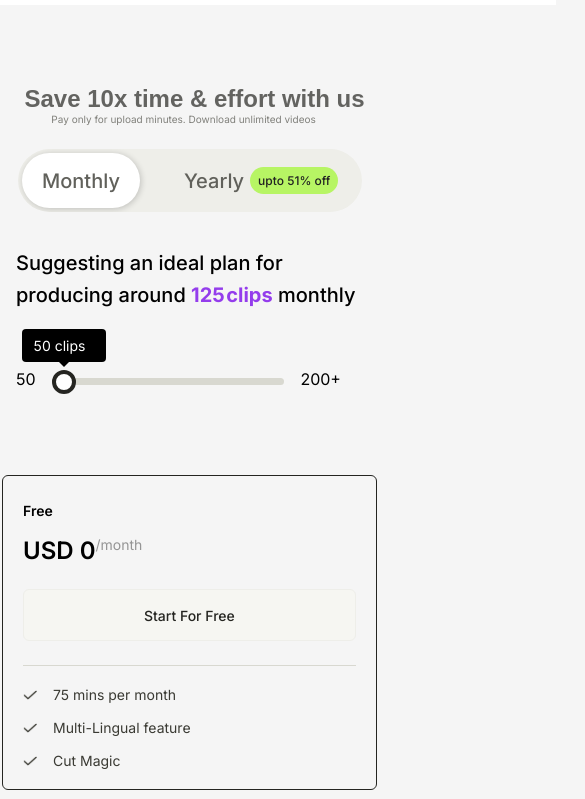
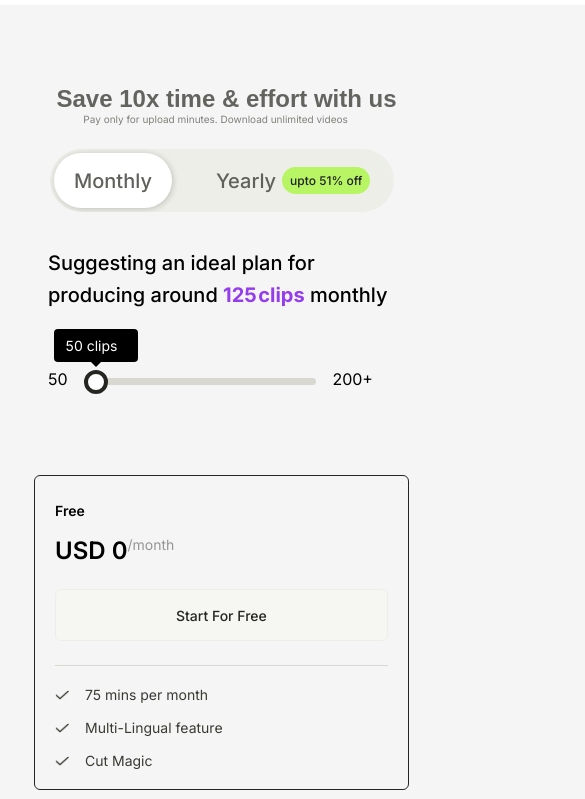
Before and after one commit to Deva9754/Payment_Demo_page, a plain HTML site: page index.html in a window 390 px wide. Shown: the part 35-834 px from the top of the page, 585 px wide, since content can reach past the window. Drawn offline with Linux system fonts and the light colour scheme; a web font is replaced by a local one.

Commit message:
"changes  completed"

```diff
--- a/style.css
+++ b/style.css
@@ -382,7 +382,15 @@ input[type="range"] {
 
   @media only screen and (max-width: 695px) {
 
-
+  .page{
+    margin: auto;
+    max-width: 1192px;
+    display: grid;
+    row-gap: 20px;
+    width: 100%;
+    padding: 3rem 0px;
+    padding-left: 2rem;
+  }
     .subscription-cards {
      display: flex;
      flex-direction: column;
```
